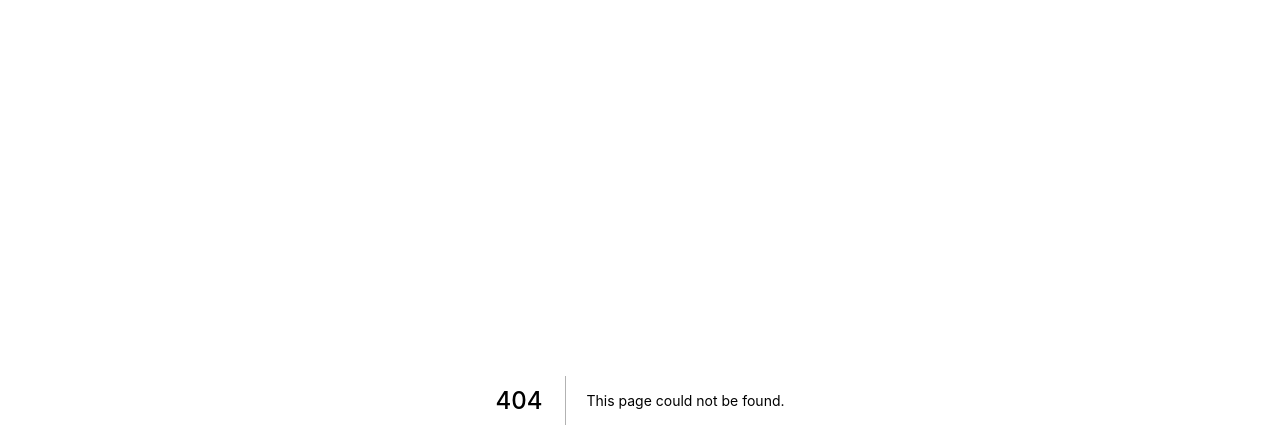
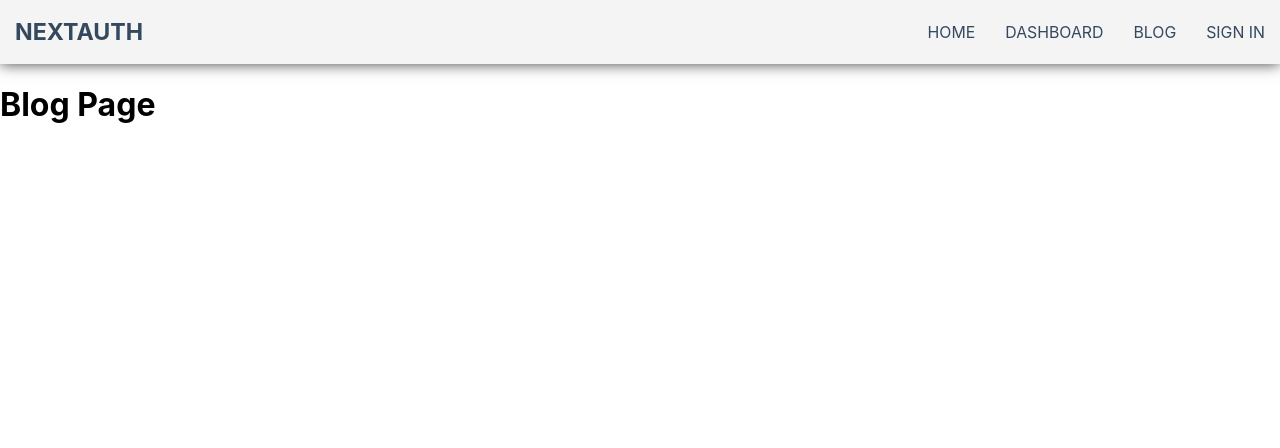
Before and after one commit to ishabaral/NextJS-Learning-, a Next.js app: page /blog in a window 1280 px wide. Before the commit this address had no page. Shown: the top 448 px of the page. Built offline with nearby package versions, Linux system fonts and the light colour scheme; no server answers.

Commit message:
client side authentication

```diff
--- /dev/null
+++ b/components/Navbar.css
@@ -0,0 +1,63 @@
+ul {
+    margin: 0;
+    padding: 0;
+    list-style: none;
+  }
+
+  h2,
+  h3,
+  a {
+    color: #34495e;
+  }
+
+  a {
+    text-decoration: none;
+  }
+
+  .logo {
+    margin: 0;
+    font-size: 1.45em;
+  }
+
+  .main-nav {
+    display: flex;
+    margin-top: 5px;
+  }
+
+  .logo a,
+  .main-nav a {
+    padding: 10px 15px;
+    text-transform: uppercase;
+    text-align: center;
+    display: block;
+  }
+
+  .main-nav a {
+    color: #34495e;
+    font-size: 0.99em;
+  }
+
+  .main-nav a:hover {
+    color: #718daa;
+  }
+
+  .header {
+    display: flex;
+    justify-content: space-between;
+    padding-top: 0.5em;
+    padding-bottom: 0.5em;
+    background-color: #f4f4f4;
+    -webkit-box-shadow: 0px 0px 14px 0px rgba(0, 0, 0, 0.75);
+    -moz-box-shadow: 0px 0px 14px 0px rgba(0, 0, 0, 0.75);
+    box-shadow: 0px 0px 14px 0px rgba(0, 0, 0, 0.75);
+  }
+
+  .loading {
+    opacity: 0;
+    transition: all 0.2s ease-in;
+  }
+
+  .loaded {
+    opacity: 1;
+    transition: all 0.2s ease-in;
+  }
--- /dev/null
+++ b/components/Navbar.js
@@ -0,0 +1,54 @@
+import Link from "next/link";
+import { signIn, signOut, useSession } from 'next-auth/client'
+
+function Navbar() {
+  const [session, loading] = useSession()
+    return (
+        <nav className='header'>
+      <h1 className='logo'>
+        <a href='#'>NextAuth</a>
+      </h1>
+      <ul className={`main-nav`}>
+        <li>
+          <Link href='/'>
+            <a>Home</a>
+          </Link>
+        </li>
+        <li>
+          <Link href='/dashboard'>
+            <a>Dashboard</a>
+          </Link>
+        </li>
+        <li>
+          <Link href='/blog'>
+            <a>Blog</a>
+          </Link>
+        </li>
+        <li>
+          { !loading && !session &&
+          <Link href='/api/auth/callback/github'>
+            <a onClick={ e => {
+              e.preventDefault()
+              signIn('github')
+            }}>Sign In</a>
+          </Link>
+          }
+        </li>
+        {
+          session && (
+          <li>
+            <Link href='/api/auth/signout'>
+              <a onClick= { e => {
+                e.preventDefault()
+                signOut()
+              }}>Sign Out</a>
+            </Link>
+          </li>
+          )
+        }
+    </ul>
+    </nav>
+    )
+}
+
+export default Navbar
--- a/package.json
+++ b/package.json
@@ -10,6 +10,7 @@
   },
   "dependencies": {
     "next": "12.1.0",
+    "next-auth": "^3.29.0",
     "react": "17.0.2",
     "react-dom": "17.0.2"
   },
--- a/pages/_app.js
+++ b/pages/_app.js
@@ -1,7 +1,17 @@
+import { Provider } from 'next-auth/client'
 import '../styles/globals.css'
+import '../components/Navbar.css'
+import Navbar from '../components/Navbar'
 
 function MyApp({ Component, pageProps }) {
-  return <Component {...pageProps} />
+  return (
+    <>
+      <Provider>
+        <Navbar />
+        <Component {...pageProps} />
+      </Provider>
+    </>
+  )
 }
 
 export default MyApp
--- /dev/null
+++ b/pages/blog.js
@@ -0,0 +1,5 @@
+function Blog() {
+    return <h1>Blog Page</h1>
+}
+
+export default Blog
```
Also changed, not shown: pages/api/auth/[...nextauth].js (added, +11 -0 lines), pages/dashboard.js (added, +29 -0 lines), pages/index.js (+4 -59 lines), 1 other file (tests, documents, lock files or other folders).
